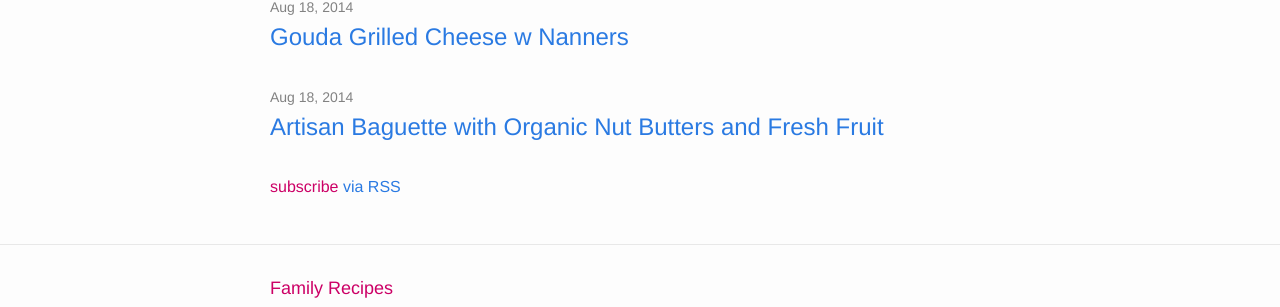
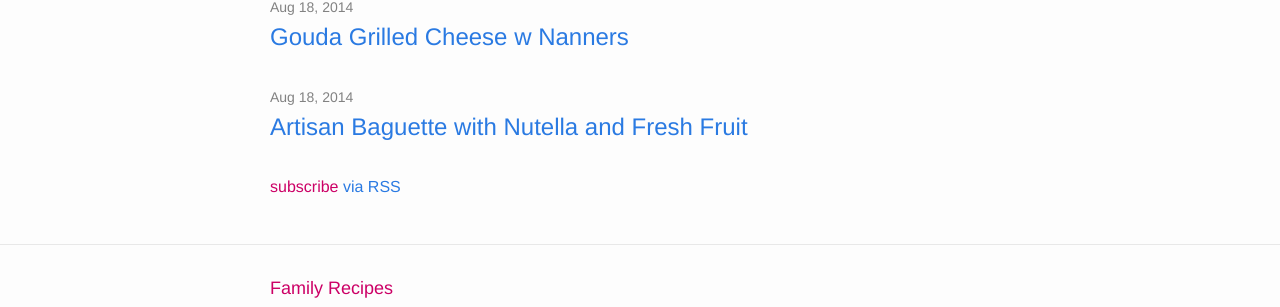
Before and after one commit to githubteacher/feb-recipes, a Jekyll site: the page built from index.html, in a window 1280 px wide. Shown: the part 1582-1889 px from the top of the page. Built offline with Jekyll 4.4.1, drawn with Linux system fonts in a browser that asks for light colours.

Commit message:
Call it nutella, that’s what it is

```diff
--- a/_posts/2014-08-18-nutella-baguette.md
+++ b/_posts/2014-08-18-nutella-baguette.md
@@ -1,6 +1,6 @@
 ---
 layout: post
-title:  "Artisan Baguette with Organic Nut Butters and Fresh Fruit"
+title:  "Artisan Baguette with Nutella and Fresh Fruit"
 date:   2014-08-18 15:00
 categories: desert
 ---
```
